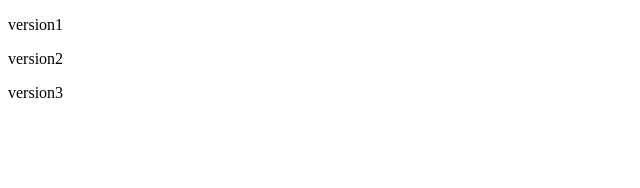
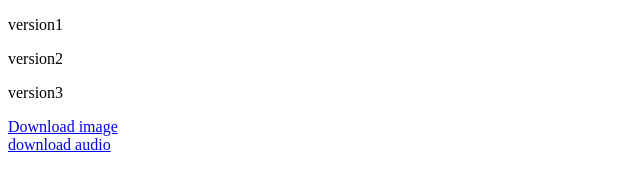
Before and after one commit to Jashuva28/52r-demo, a plain HTML site: page index.html in a window 1280 px wide. Shown: the whole page, without its empty margins (0-640 px from the left). Drawn offline with Linux system fonts and the light colour scheme.

Commit message:
version4

```diff
--- a/index.html
+++ b/index.html
@@ -9,5 +9,9 @@
     <p>version1</p>
     <p>version2</p>
     <p>version3</p>
+    <a href="./jakob-owens-U_2kP7bkFKw-unsplash.jpg" download="cars.jpg">Download image</a><br>
+    <a href="./You Are My Love.mp3" download="">download audio</a>
+
+
 </body>
 </html>
```
Also changed, not shown: 2 other files.
